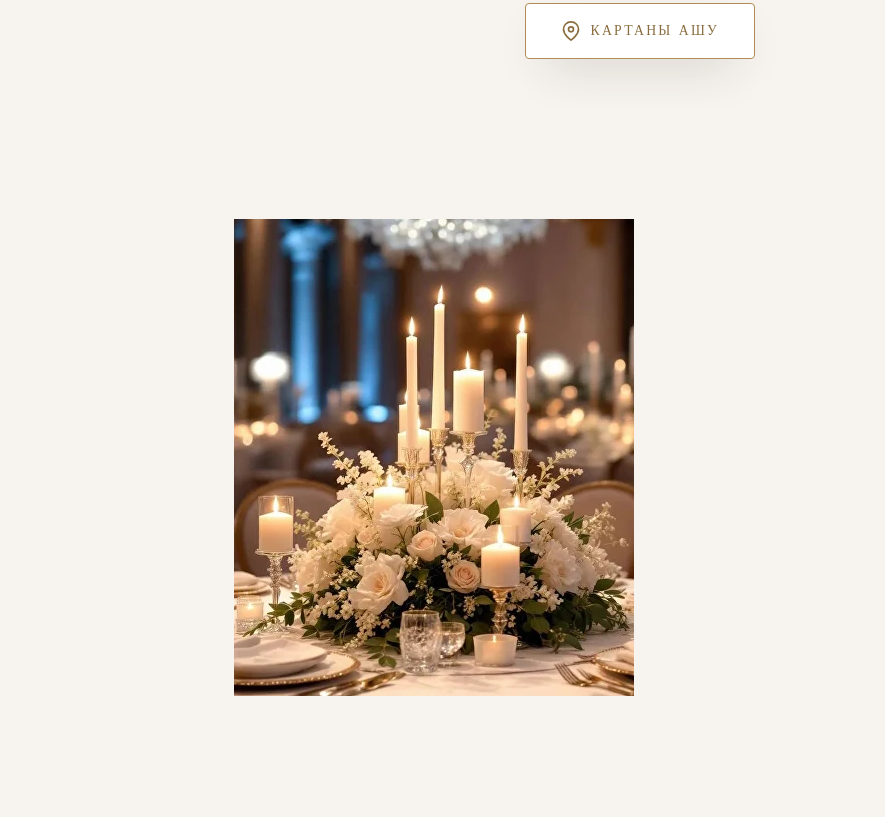
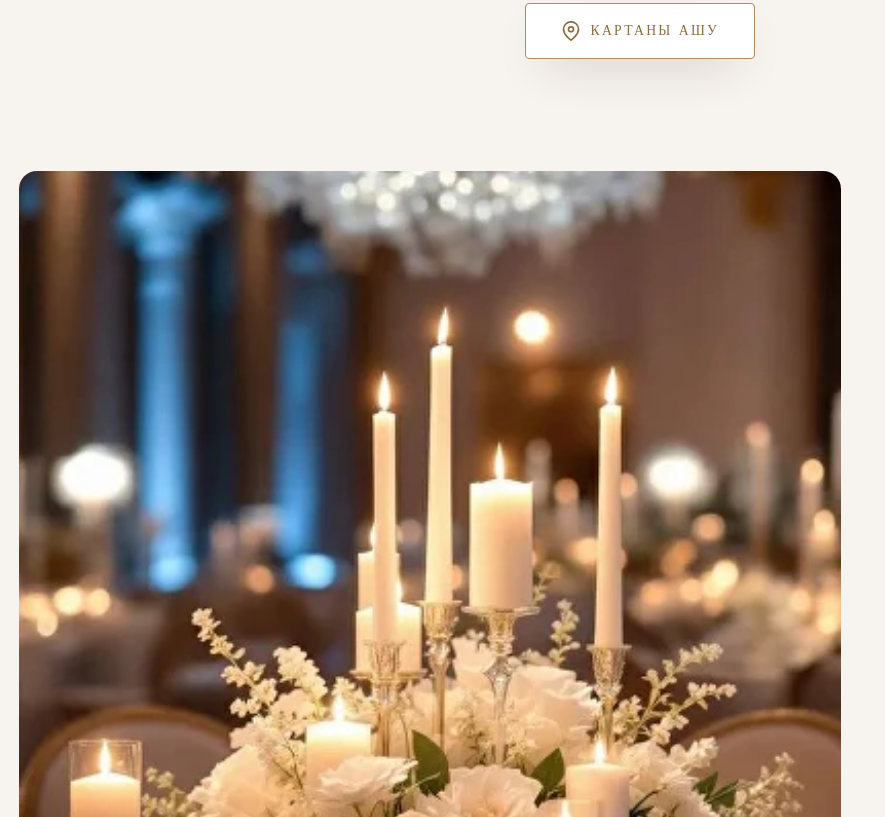
Before and after one commit to Wedding-Invitation-KZ/kurmangazy-nurai-wedding, a website built with Vite: page index.html in a window 1280 px wide. Shown: the part 3563-4380 px from the top of the page, without its empty margins (0-885 px from the left). Built offline with nearby package versions, Linux system fonts and the light colour scheme.

Commit message:
Update style.css

```diff
--- a/style.css
+++ b/style.css
@@ -444,6 +444,22 @@ section {
   flex-shrink: 0;
 }
 
+/* ---------- Image ---------- */
+.venue-image {
+  width: 100%;
+  margin: 2rem 0 3rem;
+  padding: 0 1.2rem;
+  box-sizing: border-box;
+}
+
+.venue-image img {
+  display: block;
+  width: 100%;
+  height: auto;
+  border-radius: 18px;
+  object-fit: cover;
+}
+
 /* ---------- RSVP ---------- */
 .rsvp-form {
   max-width: 540px;
```
